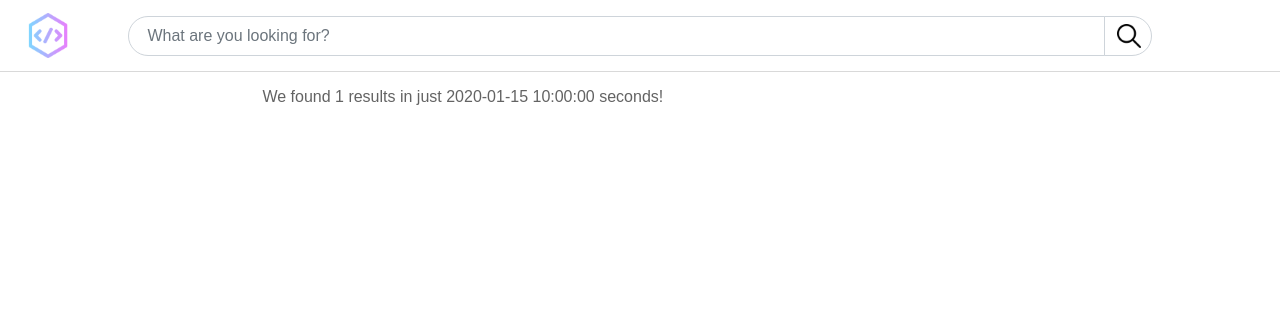
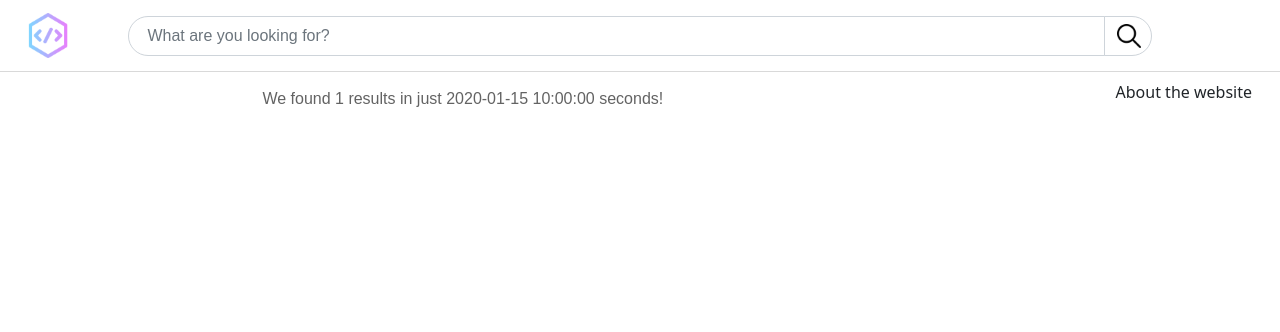
Before and after one commit to DanielDekhtyar/CodeFinder, a Flask app: template templates/repo_results.html in a window 1280 px wide. Shown: the top 332 px of the page. Run offline with Flask 3, Linux system fonts and the light colour scheme; the template is opened without the code that fills it: most values are stand-ins (such as "Sample title", 1, 10 or a date in 2020); some web fonts are replaced.

Commit message:
link to the about page was added to the results page

```diff
--- a/static/css/error.css
+++ b/static/css/error.css
@@ -19,3 +19,7 @@
     display: inline-block;
     width: 70vh;
 }
+
+#about-link-div {
+    display: none;
+}
--- a/static/css/results_template.css
+++ b/static/css/results_template.css
@@ -82,6 +82,25 @@ header {
 
 #search-icon:hover {
     cursor: pointer;
+}
+
+#about-link-div {
+    display: flex;
+}
+
+#about-link {
+    text-align: center;
+    margin-left: auto;
+    font-size: 2vh;
+    margin-top: 1vh;
+    margin-right: 3.5vh;
+    margin-bottom: -3.7vh;
+    text-decoration: none;
+}
+
+#about-link:hover {
+    cursor: pointer;
+    text-decoration: underline;
 }
 
 .loader-wrapper {
@@ -284,7 +303,11 @@ header {
 
     #logo {
         height: 1.5rem;
-        visibility: hidden;
+        display: none;
+    }
+
+    #about-modal {
+        display: none;
     }
 
     .page {
--- a/templates/results_template.html
+++ b/templates/results_template.html
@@ -46,8 +46,8 @@
         <title>{% block title %}{% endblock %}</title>
     </head>
     <header>
-        <!-- GitHub Search Logo -->
-        <img id="logo" alt="GitHub Search Logo" src="static/assets/icon.png" />
+        <!-- Code Finder Logo -->
+        <img id="logo" alt="Code Finder Logo" title="Code Finder home page" src="static/assets/icon.png" />
         <!-- Search Form -->
         <form id="search-form" role="form" action="/search" method="GET" onsubmit="return validateForm()">
             <div class="input-group mb-3 input-group-prepend" id="search-div">
@@ -83,8 +83,12 @@
         </form>
     </header>
     <body>
+        <!-- Give buffer space that is occupied by the header, so the main content doesn't appear under the header -->
         <div id="buffer-div"></div>
         <!-- Main Content -->
+        <div id="about-link-div">
+        <p id="about-link">About the website</p>
+        </div>
         <div id="loader-wrapper" class="loader-wrapper">
             <span class="loader"><span class="loader-inner"></span></span>
         </div>
```
